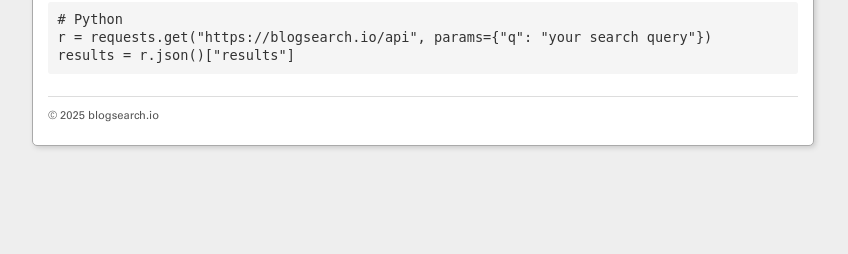
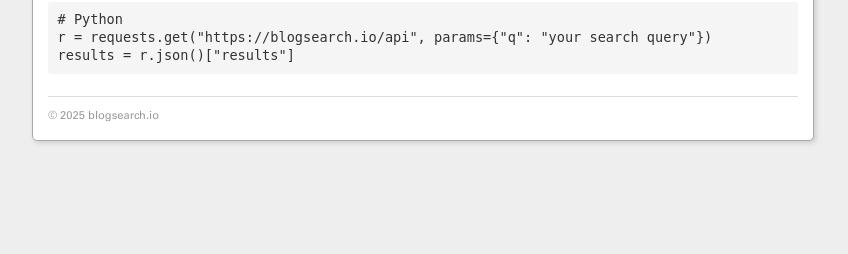
Before and after one commit to sawatkins/blog-search, a FastAPI app: page /api in a window 1280 px wide. Shown: the part 546-800 px from the top of the page, without its empty margins (217-1065 px from the left). Run offline with FastAPI, Linux system fonts and the light colour scheme.

Commit message:
fix footer styling

```diff
--- a/web/static/css/style.css
+++ b/web/static/css/style.css
@@ -64,18 +64,18 @@ a {
 
 /* Footer styles */
 div.footer p {
-  color: #555;
+  color: #999999;
   font-size: 0.7rem;
   line-height: 1.3em;
-  margin: 0.5em 0;
+  margin: 0;
 }
 
 div.footer p a {
-  color: #555;
+  color: #b9b9b9;
 }
 
 div.footer p a:visited {
-  color: #555;
+  color: #b9b9b9;
 }
 
 /* Title area */
```
